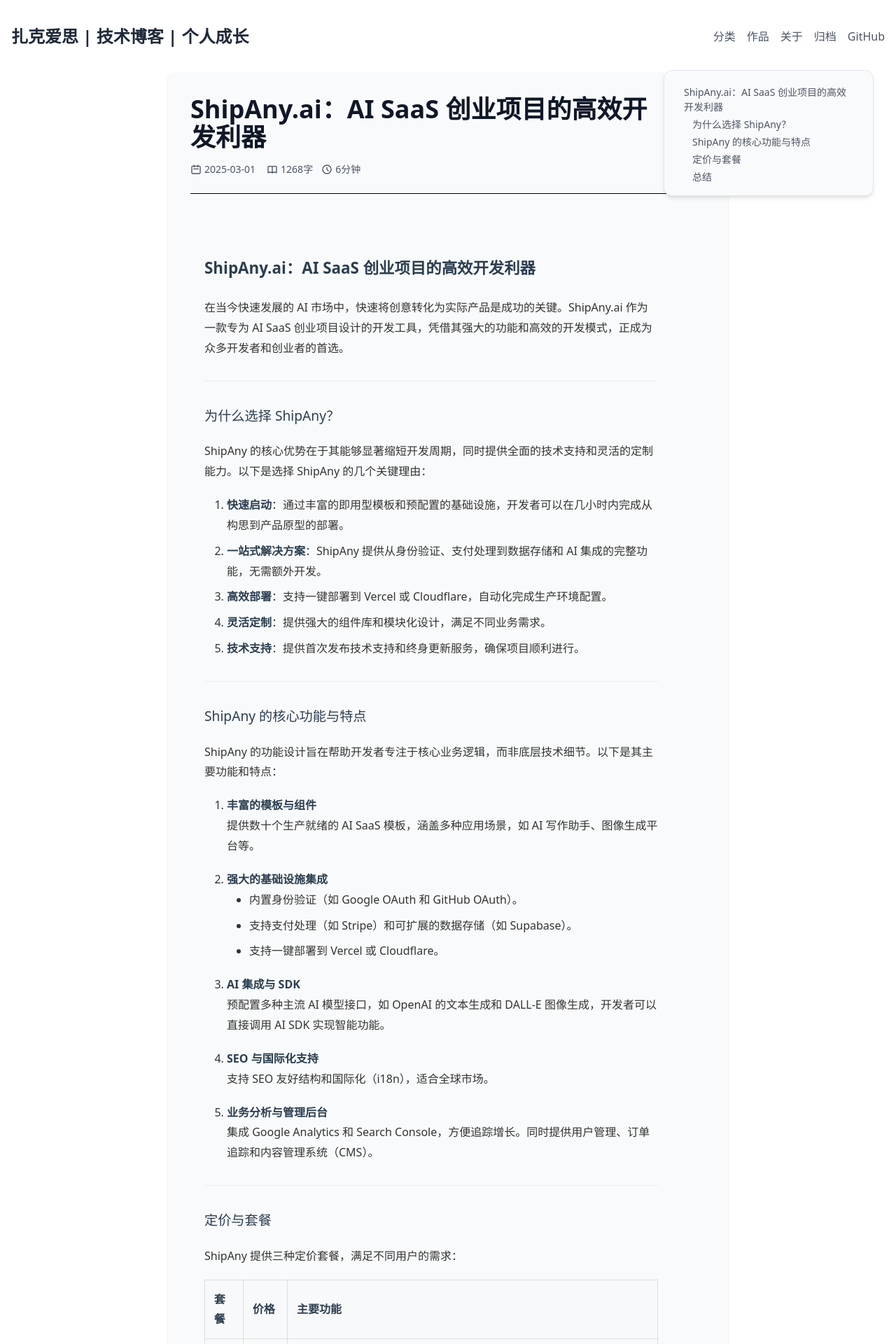
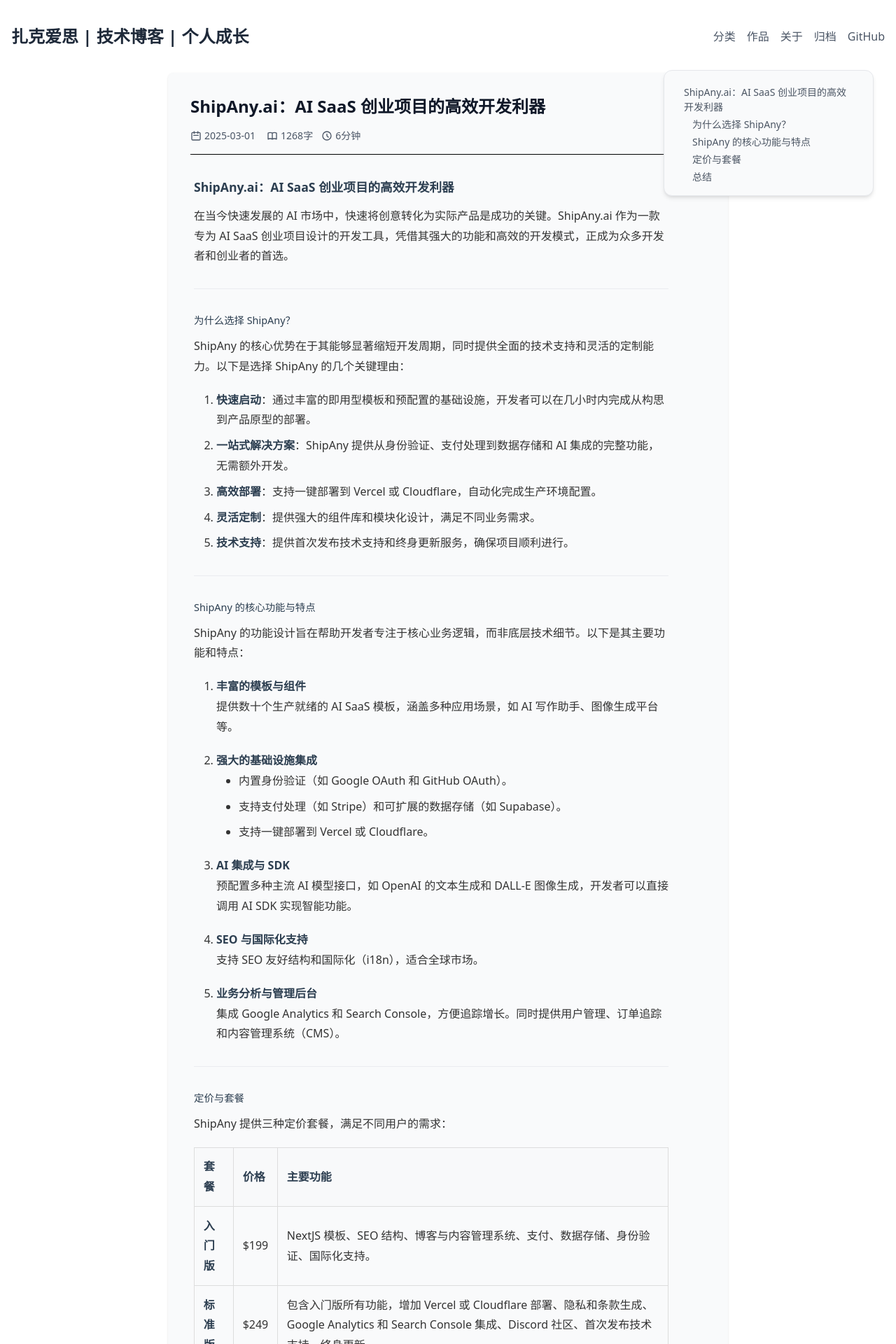
Before and after one commit to zachthinking/zachthinking.github.io, a Jekyll site: the page built from _posts/2025-03-01-shipany.md, in a window 1280 px wide. Shown: the top 1920 px of the page at 70% size. Built offline with Jekyll 4.4.1, drawn with Linux system fonts in a browser that asks for light colours; our own code applies the rules of GitHub Pages for plain Markdown files; comment, search, counter and statistics services are not loaded; the table of contents is made by our own code.

Commit message:
优化文章样式

```diff
--- a/_layouts/post.html
+++ b/_layouts/post.html
@@ -3,9 +3,9 @@
 ---
 
 <div class="relative max-w-7xl mx-auto px-4 sm:px-6 lg:px-8 flex flex-col lg:flex-row">
-  <article class="prose prose-lg max-w-full w-full md:max-w-[600px] lg:max-w-[800px] lg:w-[800px] mx-auto lg:pr-20 bg-gray-50 p-8 rounded-lg shadow-sm" itemscope itemtype="http://schema.org/BlogPosting">
-    <header class="mb-8 border-b pb-6">
-      <h1 class="text-3xl md:text-4xl font-bold text-gray-900 mb-4" itemprop="name headline">{{ page.title | escape }}</h1>
+  <article class="prose prose-sm max-w-full w-full md:max-w-[600px] lg:max-w-[800px] lg:w-[800px] mx-auto lg:pr-20 bg-gray-50 p-8 rounded-lg shadow-sm" itemscope itemtype="http://schema.org/BlogPosting">
+    <header class="mb-2 border-b pb-4">
+      <h1 class="text-xl md:text-2xl font-bold text-gray-900 mb-4" itemprop="name headline">{{ page.title | escape }}</h1>
 
       <div class="flex flex-wrap items-center text-gray-600 text-sm space-x-4">
         <time datetime="{{ page.date | date_to_xmlschema }}" itemprop="datePublished" class="flex items-center">
--- a/assets/css/md.css
+++ b/assets/css/md.css
@@ -5,49 +5,49 @@
     font-size: 16px;
     max-width: 800px;
     margin: 0 auto;
-    padding: 20px;
+    padding: 5px;
 }
 
 .markdown-body h1 {
-    font-size: 2.5em;
+    font-size: 1.5em;
     color: #2c3e50;
     border-bottom: 1px solid #eaecef;
-    padding-bottom: 0.3em;
-    margin-bottom: 1em;
+    padding-bottom: 0.2em;
+    margin-bottom: 0.8em;
     font-weight: 600;
 }
 
 .markdown-body h2 {
-    font-size: 1.8em;
+    font-size: 1.3em;
     color: #34495e;
     border-bottom: 1px solid #eaecef;
-    padding-bottom: 0.3em;
-    margin-top: 1.5em;
-    margin-bottom: 1em;
+    padding-bottom: 0.2em;
+    margin-top: 1em;
+    margin-bottom: 0.8em;
     font-weight: 600;
 }
 
 .markdown-body h3 {
-    font-size: 1.4em;
+    font-size: 1.1em;
     color: #2c3e50;
-    margin-top: 1.5em;
-    margin-bottom: 1em;
+    margin-top: 1em;
+    margin-bottom: 0.6em;
     font-weight: 600;
 }
 
 .markdown-body h4 {
-    font-size: 1.2em;
+    font-size: 0.9em;
     color: #2c3e50;
-    margin-top: 1.5em;
-    margin-bottom: 1em;
+    margin-top: 1em;
+    margin-bottom: 0.6em;
 }
 
 .markdown-body h5,
 .markdown-body h6 {
-    font-size: 1em;
+    font-size: 0.8em;
     color: #2c3e50;
-    margin-top: 1.5em;
-    margin-bottom: 1em;
+    margin-top: 1em;
+    margin-bottom: 0.6em;
 }
 
 .markdown-body p {
```
